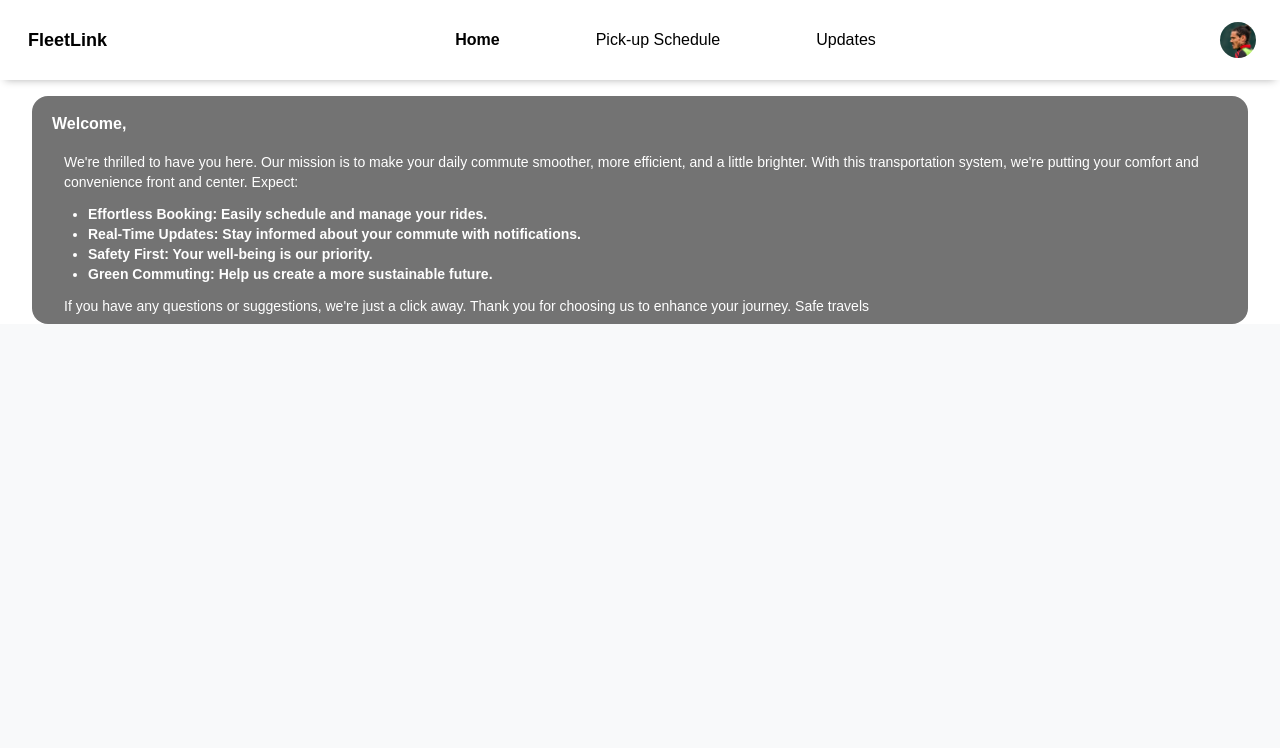
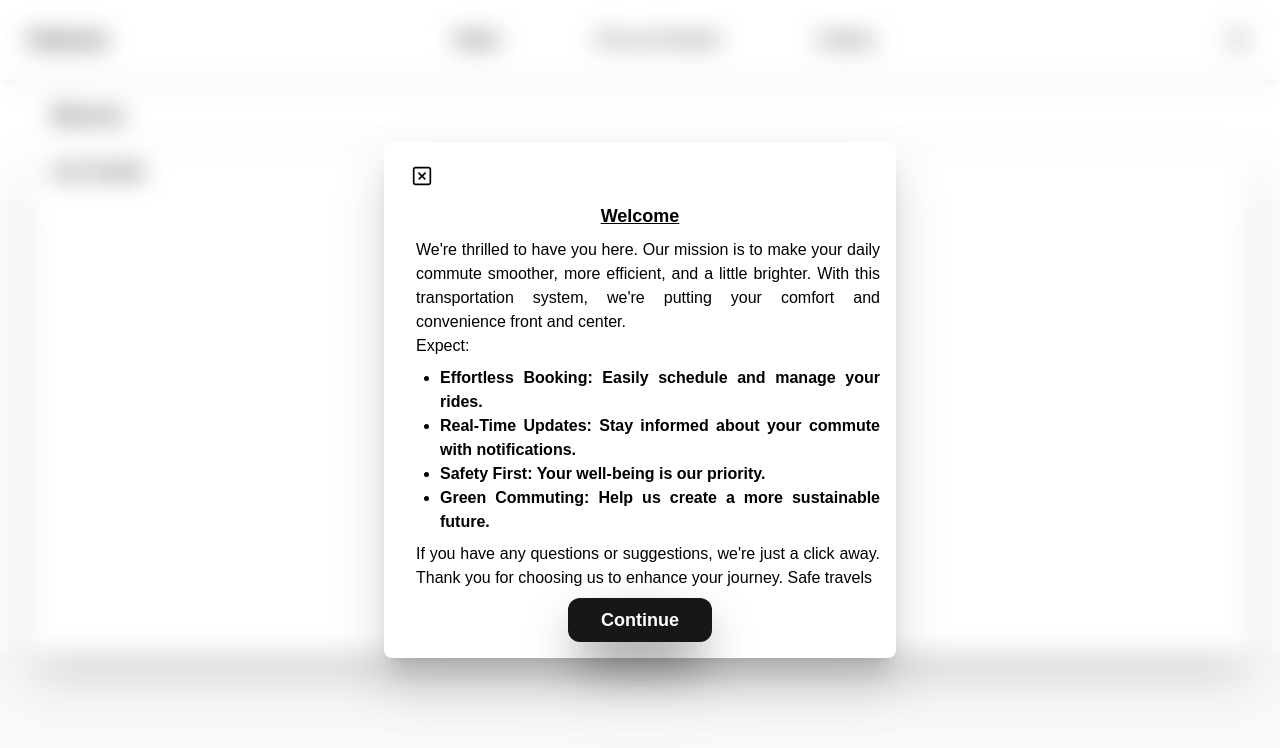
Before and after one commit to TubiOb/REACT, a React (Create React App) app in the folder fleetlink/: page /home in a window 1280 px wide. Shown: the top 748 px of the page. Built offline with nearby package versions, Linux system fonts and the light colour scheme; the HTML template or start-up script is replaced by a standard one.

Commit message:
Completing the Home Page, Added a Welcome Modal

```diff
--- a/fleetlink/src/components/Header.jsx
+++ b/fleetlink/src/components/Header.jsx
@@ -1,6 +1,7 @@
 import React from 'react'
 import { Link, useLocation } from 'react-router-dom'
-import UserProfile from '../assets/IMG_20210903_102641.jpg'
+// import UserProfile from '../assets/IMG_20210903_102641.jpg'
+import { RiUser3Line } from 'react-icons/ri'
 
 const Header = () => {
   const location = useLocation();
@@ -13,7 +14,7 @@ const Header = () => {
   ];
 
   return (
-    <div className='w-full h-20 flex flex-row items-center justify-between fixed top-0 left-0 gap-2 py-1 px-6 shadow-bottom'>
+    <div className='w-full h-20 flex flex-row items-center justify-between z-40 bg-white fixed top-0 left-0 gap-2 py-1 px-6 shadow-bottom'>
         <div className='flex p-1 text-base md:text-lg font-semibold'>
           <Link to='/home'><h2>FleetLink</h2></Link>
         </div>
@@ -30,9 +31,9 @@ const Header = () => {
             </ul>
           </div>
 
-          <div className='rounded-full w-7 h-7 md:w-9 md:h-9 overflow-hidden'>
-            <a href="/profile" className='flex w-full h-full'>
-              <img src={UserProfile} alt=""  className='object-cover w-full h-full'/>
+          <div className='rounded-full w-7 h-7 md:w-9 md:h-9 overflow-hidden border border-neutral-300'>
+            <a href="/profile" className='flex w-full h-full p-2'>
+              <RiUser3Line  className='object-cover w-full h-full'/>
             </a>
           </div>
 
--- /dev/null
+++ b/fleetlink/src/components/LiveTracker.jsx
@@ -0,0 +1,16 @@
+import React from 'react'
+
+const LiveTracker = () => {
+  return (
+    <div className='flex flex-col w-[95%] items-center mx-auto mt-4 p-2 gap-4 drop-shadow-2xl bg-inherit h-[500px] text-black'>
+        <div className='flex w-full font-bold items-start justify-start'>
+            <h3 className='pl-3 md:p1-2'>Live Tracker</h3>
+        </div>
+        <div className='flex p-2 w-full h-96'>
+
+        </div>
+    </div>
+  )
+}
+
+export default LiveTracker
--- a/fleetlink/src/components/LoginForm.jsx
+++ b/fleetlink/src/components/LoginForm.jsx
@@ -10,11 +10,12 @@ import { toast } from 'react-toastify'
 import 'react-toastify/dist/ReactToastify.css'
 import { Link } from 'react-router-dom';
 
+
 const LoginForm = () => {
 
     const history = useNavigate();
 
-    // const [setLoading] = useState(false);
+
 
     const ref = collection(firestore, 'Staff');
 
@@ -34,7 +35,7 @@ const LoginForm = () => {
     const handleLogin = async(e) => {
         e.preventDefault();
 
-        console.log(formData);
+        // console.log(formData);
         // setLoading(true);
 
         // const snapshot = query(collection(firestore, 'Staff Details'), where('emailAddress', '==', formData.emailAddress), where('password', '==', formData.password));
@@ -51,7 +52,7 @@ const LoginForm = () => {
             const userId = user.uid;
 
             const userRef = doc(firestore, `Staff/${userId}`);
-            console.log(userRef);
+            // console.log(userRef);
             const snapshot = await getDocs(ref, userRef);
 
             // const thisUser = await getDocs(snapshot);
@@ -73,6 +74,10 @@ const LoginForm = () => {
                     const userData = doc.data();
                     // console.log('User Data:', userData);
                     showToastMessage('Sign In Successful', 'success');
+
+                    if (!localStorage.getItem('firstLogin')) {
+                        localStorage.setItem('firstLogin', 'true');
+                    }
                 });
                 // console.log('Successfully Sign In');
 
--- /dev/null
+++ b/fleetlink/src/components/Maps.js
@@ -0,0 +1,11 @@
+import React from 'react'
+
+const Maps = () => {
+  return (
+    <div>
+
+    </div>
+  )
+}
+
+export default Maps
--- a/fleetlink/src/components/Navbar.jsx
+++ /dev/null
@@ -1,16 +0,0 @@
-import React from 'react'
-
-const Navbar = () => {
-  return (
-    <div className='flex top-0 fixed right-0 left-0 justify-between items-center h-20 mx-auto px-5 border-b border-100 shadow-lg z-50 bg-white'>
-        <h1 className='flex-grow font-semibold text-md md:text-2xl cursor-pointer'>FleetLink</h1>
-        <ul className='flex justify-around'>
-            <li className='p-4 mx-2 xs:mx-0 font-semibold text-zinc-700 text-xs md:text-[15px] hover:text-[#7161ef] hover:font-bold hover:ease-in-out hover:transition-all hover:underline hover:underline-offset-4 hover:underline-[#7161ef] hover:duration-700 hover:border-transparent focus:outline-none focus:ring-2 focus:ring-purple-700 focus:ring-offset-2 cursor-pointer'><a href="/">Admin</a></li>
-            <button className='p-4 mx-2 xs:mx-0 -mt-[-1] shadow-lg md:text-[15px] my-auto rounded-md text-center items-center text-black hover:ease-in-out hover:shadow-xl hover:duration-500 font-medium bg-white px-5 py-2 sm:px-4 sm:py-1 text-xs hover:text-white hover:bg-[#7161ef] hover:border-transparent focus:outline-none focus:ring-2 focus:ring-purple-600 focus:ring-offset-2 cursor-pointer'><a href="/">Login</a></button>
-             {/* <li className='p-4 rounded-full block h-4 sm:mx-2 my-auto mx-auto bg-black'></li> */}
-        </ul>
-    </div>
-  )
-}
-
-export default Navbar
--- a/fleetlink/src/components/Welcome.jsx
+++ b/fleetlink/src/components/Welcome.jsx
@@ -33,26 +33,13 @@ const Welcome = () => {
     getLoggedInUserData();
 
   return (
-    <div className='flex flex-col w-[95%] items-center mx-auto mt-24 p-2 gap-4 bg-neutral-500 h-auto text-white rounded-2xl'>
-        <div className='flex font-bold items-start justify-start w-full mt-2'>
+    <div className='flex flex-col w-[95%] items-center mx-auto mt-24 z-10 p-2 gap-4 bg-white h-auto text-black rounded-2xl border-none outline-none'>
+        <div className='flex font-bold items-start justify-start w-full'>
             <h3 className='pl-3 md:p1-2'>Welcome, <span className='uppercase'>{loggedInUserName}</span></h3>
         </div>
-        <div className='flex flex-col justify-start w-full text-sm px-2 gap-3'>
-            <p className='pl-5 md:pl-4 break-words'>
-                We're thrilled to have you here. Our mission is to make your daily commute smoother, more efficient, and a little brighter. With this transportation system, we're putting your comfort and convenience front and center.
-                Expect:
-            </p>
-                <ul className='list-disc pl-8 md:pl-10 font-semibold'>
-                    <li>Effortless Booking: Easily schedule and manage your rides.</li>
-                    <li>Real-Time Updates: Stay informed about your commute with notifications.</li>
-                    <li>Safety First: Your well-being is our priority.</li>
-                    <li>Green Commuting: Help us create a more sustainable future.</li>
-                </ul>
-            <p className='pl-5 md:pl-4 break-words'>
-                If you have any questions or suggestions, we're just a click away. Thank you for choosing us to enhance your journey.
-                Safe travels
-            </p>
-        </div>
+        {/* <div className='flex flex-col justify-start w-full text-sm px-2 gap-3'>
+
+        </div> */}
     </div>
   )
 }
--- /dev/null
+++ b/fleetlink/src/components/WelcomeModal.jsx
@@ -0,0 +1,34 @@
+import React from 'react'
+import { CgCloseR } from 'react-icons/cg'
+
+const WelcomeModal = ({ show, closeModal }) => {
+    if (!show) return null;
+
+  return (
+    <div className='fixed bg-transparent z-50 bg-opacity-70 backdrop-blur-md inset-0 flex justify-center items-center w-full h-full'>
+        <div className='bg-white rounded-lg p-2 w-[95%] items-center justify-center md:w-[40%] h-auto drop-shadow-2xl shadow-xl' onClick={closeModal}>
+            <div className='flex flex-col text-left md:text-justify gap-2 p-2'>
+                <button onClick={closeModal} className='justify-start flex-row-reverse items-start my-2 ml-3'><CgCloseR  size={20}/></button>
+                <h2 className='mx-auto font-bold text-lg underline'>Welcome</h2>
+                <p className='pl-5 md:pl-4 break-words'>
+                    We're thrilled to have you here. Our mission is to make your daily commute smoother, more efficient, and a little brighter. With this transportation system, we're putting your comfort and convenience front and center.<br/>
+                    Expect:
+                </p>
+                    <ul className='list-disc pl-8 md:pl-10 font-semibold'>
+                        <li>Effortless Booking: Easily schedule and manage your rides.</li>
+                        <li>Real-Time Updates: Stay informed about your commute with notifications.</li>
+                        <li>Safety First: Your well-being is our priority.</li>
+                        <li>Green Commuting: Help us create a more sustainable future.</li>
+                    </ul>
+                <p className='pl-5 md:pl-4 break-words'>
+                    If you have any questions or suggestions, we're just a click away. Thank you for choosing us to enhance your journey.
+                    Safe travels
+                </p>
+                <button onClick={closeModal} className='mx-auto text-white px-2 py-2 rounded-xl w-[40%] md:w-[30%] bg-neutral-900 font-semibold shadow-neutral-800 shadow-2xl transition duration-300 hover:bg-white hover:text-neutral-900 hover:shadow-md hover:font-semibold hover:border hover:border-neutral-300 hover:shadow-neutral-300 text-sm md:text-lg flex items-center justify-center'>Continue</button>
+            </div>
+        </div>
+    </div>
+  );
+}
+
+export default WelcomeModal
--- a/fleetlink/src/pages/Home.js
+++ b/fleetlink/src/pages/Home.js
@@ -1,14 +1,21 @@
-import React from 'react'
+import React, { useState } from 'react'
 import Header from '../components/Header'
 import MobileNavigation from '../components/MobileNavigation'
 import Welcome from '../components/Welcome'
+import LiveTracker from '../components/LiveTracker'
+import WelcomeModal from '../components/WelcomeModal'
 
 const Home = () => {
+  const [show, setShow] = useState(localStorage.getItem('firstLogin') !== 'true');
+
   return (
-    <div className='w-full h-full bg-white flex justify-center'>
+    <div className='w-full flex-col h-full bg-white flex items-center justify-center'>
         <Header />
         <Welcome />
+        <LiveTracker />
         <MobileNavigation />
+
+        {show && <WelcomeModal show={show} closeModal={() => setShow(false)} />}
     </div>
   )
 }
--- a/fleetlink/src/pages/LandingPage.js
+++ b/fleetlink/src/pages/LandingPage.js
@@ -38,7 +38,7 @@ const LandingPage = () => {
 
 
   return (
-    <div className='h-screen w-full relative bg-neutral-400'>
+    <div className='h-full w-full relative bg-neutral-400'>
       <div className='w-full h-full relative' loading='lazy'>
         <img src={backgound} alt="FleetLink" className='relative object-cover w-full h-full' loading="lazy"/>
         <div className='absolute top-0 left-0 w-full h-full bg-black opacity-70 blur-xl'></div>
```
